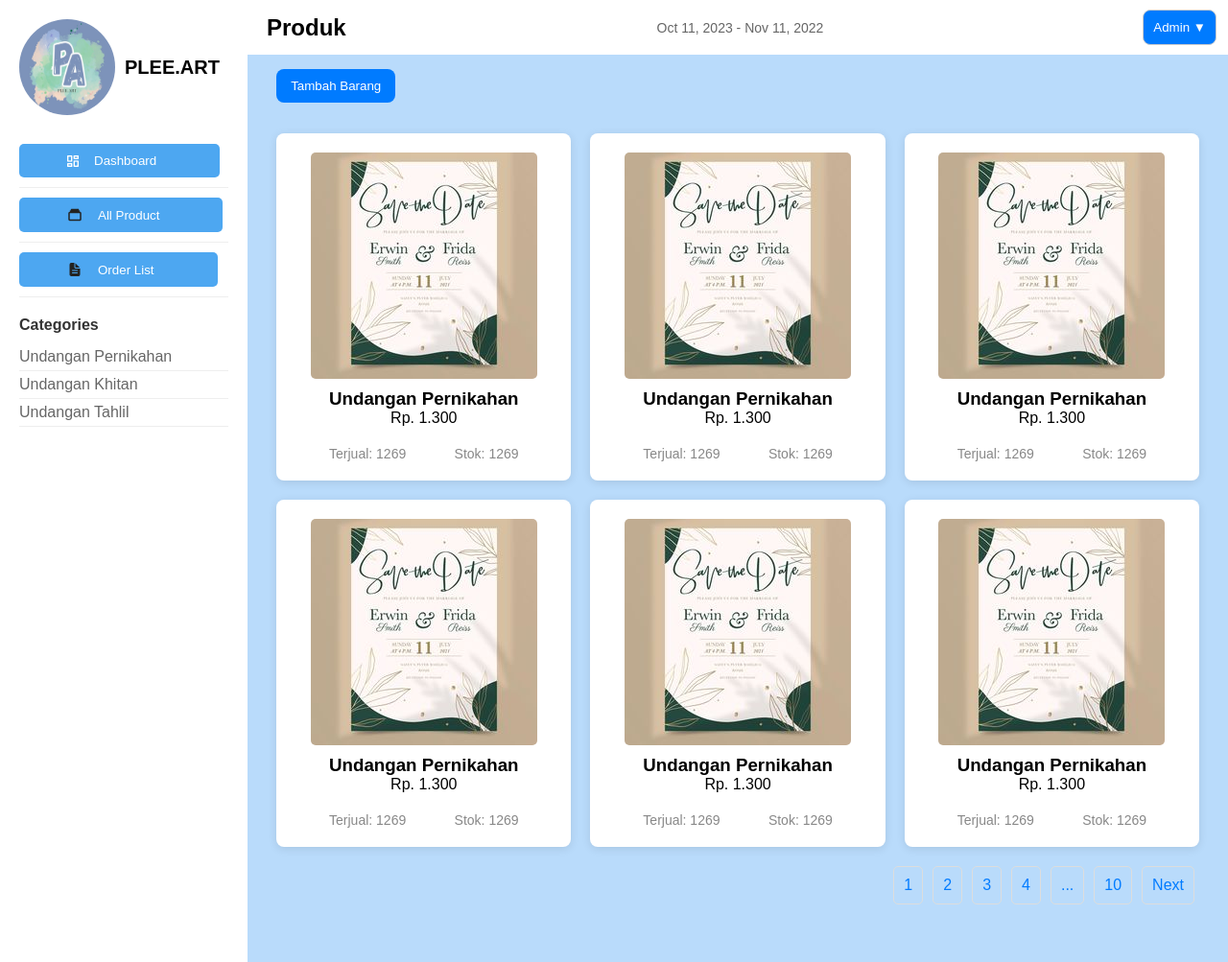
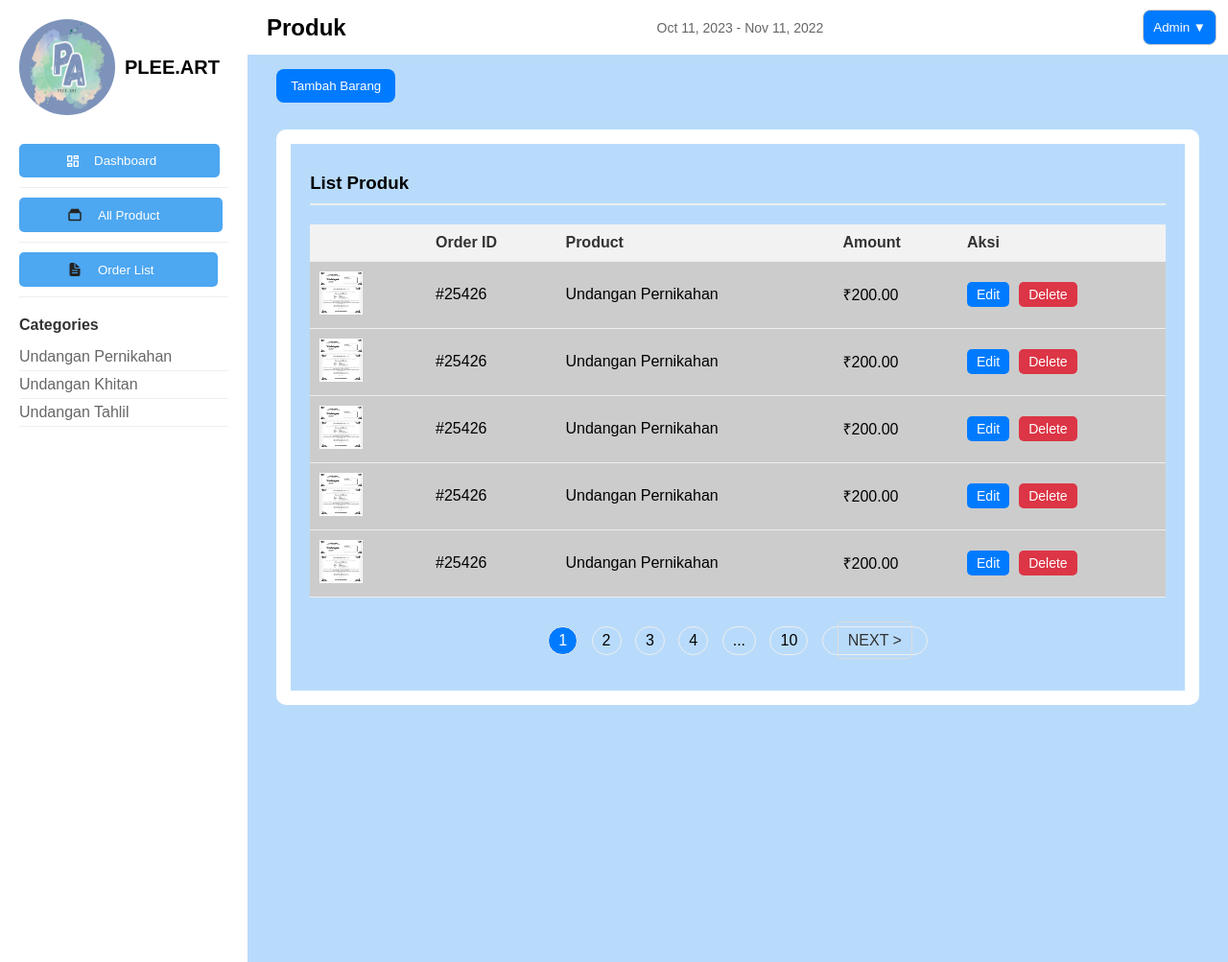
Before and after one commit to syaifuldani/ppl_cetak_undangan, a PHP site: page /admin/product.php in a window 1280 px wide. Shown: the whole page at 96% size. Run offline with PHP 8.4, Linux system fonts and the light colour scheme.

Commit message:
Memperbaiki table di all product

```diff
--- a/admin/dashboard.php
+++ b/admin/dashboard.php
@@ -10,6 +10,7 @@ $jenishalaman = "Dashboard";
     <meta charset="UTF-8">
     <meta name="viewport" content="width=device-width, initial-scale=1.0">
     <title><?= $title ?></title>
+    <link rel="icon" href="resources/img/favicon.ico" type="image/x-icon">
     <link rel="stylesheet" href="./style/style.css">
 </head>
 
--- a/admin/product.php
+++ b/admin/product.php
@@ -28,103 +28,96 @@ $jenishalaman = "Produk";
                 <button onclick="window.location.href='tambah_barang.php'">Tambah Barang</button>
             </div>
 
-            <section class="product-list">
-                <div class="product-item">
-                    <img src="./style/img/undangan1.jpg" alt="Undangan Pernikahan">
-                    <div class="product-details">
-                        <div class="product-main">
-                            <h3>Undangan Pernikahan</h3>
-                            <p>Rp. 1.300</p>
-                        </div>
-                        <!-- <p>Summary: Lorem ipsum is placeholder text commonly used in the graphic.</p> -->
-                        <div class="stats">
-                            <span>Terjual: 1269</span>
-                            <span>Stok: 1269</span>
-                        </div>
-                    </div>
+            <div class="content">
+                <h3>List Produk</h3>
+                <div class="table-wrapper">
+                    <table class="table">
+                        <thead>
+                            <tr>
+                                <th></th>
+                                <th>Order ID</th>
+                                <th>Product</th>
+                                <th>Amount</th>
+                                <th>Aksi</th>
+                            </tr>
+                        </thead>
+                        <tbody>
+                            <tr>
+                                <td><img src="../admin/style/img/tahlil.jpeg" alt="Gambar Produk"></td>
+                                <td>#25426</td>
+                                <td>Undangan Pernikahan</td>
+                                <td>₹200.00</td>
+                                <td>
+                                    <div class="aksi">
+                                        <button class="edit-btn">Edit</button>
+                                        <button class="delete-btn">Delete</button>
+                                    </div>
+                                </td>
+                            </tr>
+                            <tr>
+                                <td><img src="../admin/style/img/tahlil.jpeg" alt="Gambar Produk"></td>
+                                <td>#25426</td>
+                                <td>Undangan Pernikahan</td>
+                                <td>₹200.00</td>
+                                <td>
+                                    <div class="aksi">
+                                        <button class="edit-btn">Edit</button>
+                                        <button class="delete-btn">Delete</button>
+                                    </div>
+                                </td>
+                            </tr>
+                            <tr>
+                                <td><img src="../admin/style/img/tahlil.jpeg" alt="Gambar Produk"></td>
+                                <td>#25426</td>
+                                <td>Undangan Pernikahan</td>
+                                <td>₹200.00</td>
+                                <td>
+                                    <div class="aksi">
+                                        <button class="edit-btn">Edit</button>
+                                        <button class="delete-btn">Delete</button>
+                                    </div>
+                                </td>
+                            </tr>
+                            <tr>
+                                <td><img src="../admin/style/img/tahlil.jpeg" alt="Gambar Produk"></td>
+                                <td>#25426</td>
+                                <td>Undangan Pernikahan</td>
+                                <td>₹200.00</td>
+                                <td>
+                                    <div class="aksi">
+                                        <button class="edit-btn">Edit</button>
+                                        <button class="delete-btn">Delete</button>
+                                    </div>
+                                </td>
+                            </tr>
+                            <tr>
+                                <td><img src="../admin/style/img/tahlil.jpeg" alt="Gambar Produk"></td>
+                                <td>#25426</td>
+                                <td>Undangan Pernikahan</td>
+                                <td>₹200.00</td>
+                                <td>
+                                    <div class="aksi">
+                                        <button class="edit-btn">Edit</button>
+                                        <button class="delete-btn">Delete</button>
+                                    </div>
+                                </td>
+                            </tr>
+                        </tbody>
+                    </table>
                 </div>
-                <div class="product-item">
-                    <img src="./style/img/undangan1.jpg" alt="Undangan Pernikahan">
-                    <div class="product-details">
-                        <div class="product-main">
-                            <h3>Undangan Pernikahan</h3>
-                            <p>Rp. 1.300</p>
-                        </div>
-                        <!-- <p>Summary: Lorem ipsum is placeholder text commonly used in the graphic.</p> -->
-                        <div class="stats">
-                            <span>Terjual: 1269</span>
-                            <span>Stok: 1269</span>
-                        </div>
-                    </div>
+                <div class="pagination">
+                    <ul>
+                        <li class="active">1</li>
+                        <li>2</li>
+                        <li>3</li>
+                        <li>4</li>
+                        <li>...</li>
+                        <li>10</li>
+                        <li><a href="#">NEXT ></a></li>
+                    </ul>
                 </div>
-                <div class="product-item">
-                    <img src="./style/img/undangan1.jpg" alt="Undangan Pernikahan">
-                    <div class="product-details">
-                        <div class="product-main">
-                            <h3>Undangan Pernikahan</h3>
-                            <p>Rp. 1.300</p>
-                        </div>
-                        <!-- <p>Summary: Lorem ipsum is placeholder text commonly used in the graphic.</p> -->
-                        <div class="stats">
-                            <span>Terjual: 1269</span>
-                            <span>Stok: 1269</span>
-                        </div>
-                    </div>
-                </div>
-                <div class="product-item">
-                    <img src="./style/img/undangan1.jpg" alt="Undangan Pernikahan">
-                    <div class="product-details">
-                        <div class="product-main">
-                            <h3>Undangan Pernikahan</h3>
-                            <p>Rp. 1.300</p>
-                        </div>
-                        <!-- <p>Summary: Lorem ipsum is placeholder text commonly used in the graphic.</p> -->
-                        <div class="stats">
-                            <span>Terjual: 1269</span>
-                            <span>Stok: 1269</span>
-                        </div>
-                    </div>
-                </div>
-                <div class="product-item">
-                    <img src="./style/img/undangan1.jpg" alt="Undangan Pernikahan">
-                    <div class="product-details">
-                        <div class="product-main">
-                            <h3>Undangan Pernikahan</h3>
-                            <p>Rp. 1.300</p>
-                        </div>
-                        <!-- <p>Summary: Lorem ipsum is placeholder text commonly used in the graphic.</p> -->
-                        <div class="stats">
-                            <span>Terjual: 1269</span>
-                            <span>Stok: 1269</span>
-                        </div>
-                    </div>
-                </div>
-                <div class="product-item">
-                    <img src="./style/img/undangan1.jpg" alt="Undangan Pernikahan">
-                    <div class="product-details">
-                        <div class="product-main">
-                            <h3>Undangan Pernikahan</h3>
-                            <p>Rp. 1.300</p>
-                        </div>
-                        <!-- <p>Summary: Lorem ipsum is placeholder text commonly used in the graphic.</p> -->
-                        <div class="stats">
-                            <span>Terjual: 1269</span>
-                            <span>Stok: 1269</span>
-                        </div>
-                    </div>
-                </div>
-            </section>
+            </div>
 
-
-            <div class="pagination">
-                <a href="#">1</a>
-                <a href="#">2</a>
-                <a href="#">3</a>
-                <a href="#">4</a>
-                <span>...</span>
-                <a href="#">10</a>
-                <a href="#">Next</a>
-            </div>
         </main>
     </div>
 </body>
--- a/admin/style/style.css
+++ b/admin/style/style.css
@@ -801,21 +801,37 @@ body {
 /* Order List */
 
 .content {
+    width: 100%;
+    height: 600px;
     border: 15px solid #ffffff;
     border-radius: 10px;
     margin-top: 1.7rem;
     padding: 20px;
+    display: flex;
+    flex-direction: column;
+    box-sizing: border-box;
 }
 
+/* Sticky heading */
 .content h3 {
+    position: sticky;
+    top: 0;
+    /* background-color: #fff; */
+    z-index: 10;
     margin-bottom: 20px;
-    color: #000000;
+    padding: 10px 0;
+    border-bottom: 2px solid #eee;
 }
 
-/* EndOrder List */
+/* Table Styling (optional to match the previous style) */
+.table-wrapper {
+    max-width: 100%; /* Prevent overflow horizontally */
+    overflow-x: auto; /* Ensure horizontal scroll for table overflow */
+    /* margin-bottom: 20px; */
+}
 
 .table {
-    width: 100%;
+    width: 100%; /* Ensure table takes full width */
     border-collapse: collapse;
     background-color: #ccc;
 }
@@ -833,9 +849,9 @@ body {
 }
 
 .table td img {
-    width: 30px;
-    height: 30px;
-    border-radius: 50%;
+    width: 45px;
+    height: 45px;
+    /* border-radius: 50%; */
     margin-right: 10px;
 }
 
@@ -844,6 +860,15 @@ body {
     border-radius: 20px;
     font-size: 12px;
     font-weight: bold;
+}
+
+/* Sticky table header */
+.table thead th {
+    position: sticky;
+    top: 0;
+    background-color: #f2f2f2; /* Same background as table */
+    z-index: 5; /* Ensure it's on top */
+    box-shadow: 0 2px 2px -1px rgba(0, 0, 0, 0.4); /* Small shadow for clarity */
 }
 
 .delivered {
@@ -856,16 +881,18 @@ body {
     color: #fff;
 }
 
+/* Pagination Styling */
+/* Pagination */
 .pagination {
-    display: flex;
-    justify-content: flex-end;
-    margin-top: 20px;
+    text-align: center;
+    padding: 10px 0;
 }
 
 .pagination ul {
     list-style: none;
     padding: 0;
     margin: 0;
+    display: inline-block;
 }
 
 .pagination ul li {
@@ -875,12 +902,11 @@ body {
     border: 1px solid #eee;
     border-radius: 20px;
     cursor: pointer;
-    transition: background-color 0.3s ease;
 }
 
 .pagination ul li.active {
     background-color: #007bff;
-    color: #fff;
+    color: white;
 }
 
 .pagination ul li a {
@@ -888,8 +914,43 @@ body {
     color: #333;
 }
 
-.pagination ul li a:hover {
-    color: #fff;
+/* Ensure overflow hidden for table content, not pagination */
+.content .table-wrapper {
+    max-height: 100%; /* Take up available space */
+    overflow-y: auto; /* Enable scrolling inside the table wrapper */
 }
 
-/* Profile stylesheet */
+/* Aksi Button */
+/* Styling for the action buttons */
+.aksi {
+    display: flex; /* To ensure buttons are aligned horizontally */
+    gap: 10px; /* Adds space between the buttons */
+}
+
+.aksi button {
+    padding: 5px 10px;
+    border: none;
+    border-radius: 5px;
+    cursor: pointer;
+    font-size: 14px;
+    transition: background-color 0.3s ease;
+}
+
+.edit-btn {
+    background-color: #007bff;
+    color: white;
+}
+
+.edit-btn:hover {
+    background-color: #0056b3;
+}
+
+.delete-btn {
+    background-color: #dc3545;
+    color: white;
+}
+
+.delete-btn:hover {
+    background-color: #c82333;
+}
+/* EndOrder List */
```
